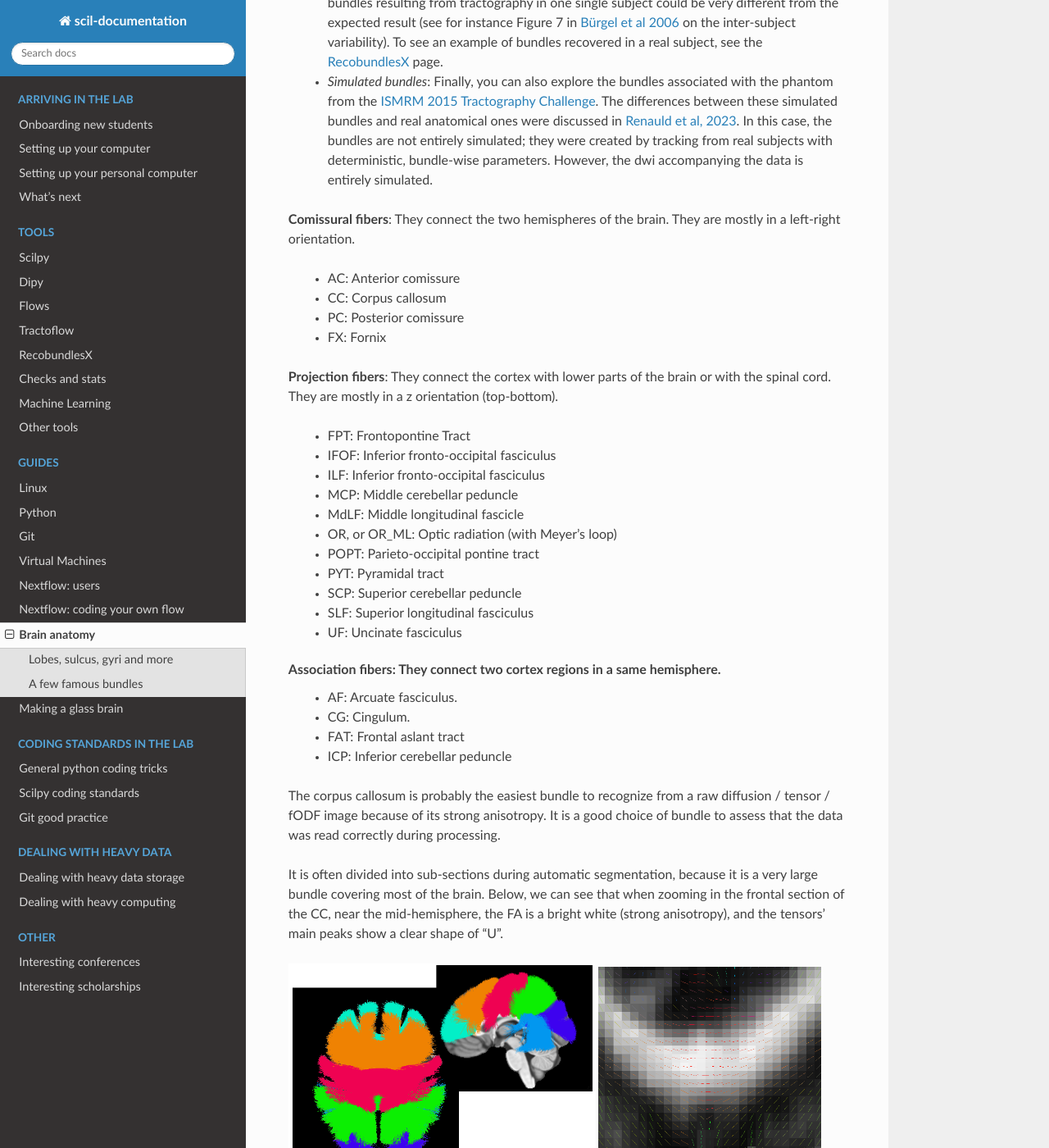
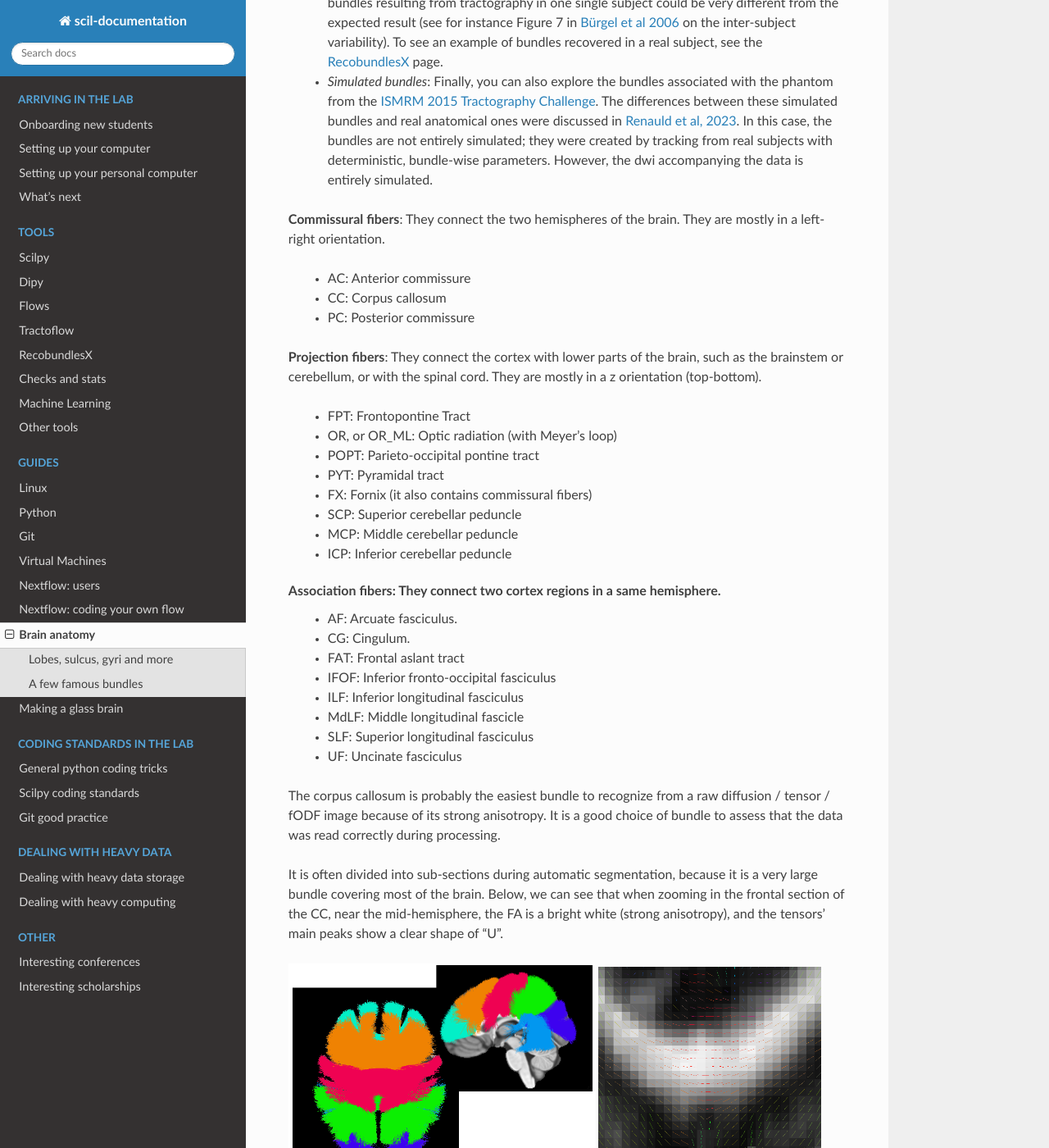
Before and after one commit to scilus/scil-documentation, a Sphinx documentation site: the page built from source/guides/anatomy.rst, in a window 1280 px wide and 1400 px high, scrolled down 904 px. Shown: the whole window at 82% size. Built offline with Sphinx 7.4.7 and the Read the Docs theme 3.1.0, drawn with Linux system fonts in a browser that asks for light colours.

Commit message:
Fix the anatomy page

```diff
--- a/source/guides/anatomy.rst
+++ b/source/guides/anatomy.rst
@@ -22,33 +22,32 @@ The anatomical description of bundles (or tract, fasciculus, tractus, etc.) is a
 
     - *Simulated bundles*: Finally, you can also explore the bundles associated with the phantom from the `ISMRM 2015 Tractography Challenge <https://tractometer.org/ismrm2015/home/>`_. The differences between these simulated bundles and real anatomical ones were discussed in `Renauld et al, 2023 <https://www.nature.com/articles/s41598-023-28560-w>`_. In this case, the bundles are not entirely simulated; they were created by tracking from real subjects with deterministic, bundle-wise parameters. However, the dwi accompanying the data is entirely simulated.
 
-**Comissural fibers**: They connect the two hemispheres of the brain. They are mostly in a left-right orientation.
+**Commissural fibers**: They connect the two hemispheres of the brain. They are mostly in a left-right orientation.
 
-    - AC: Anterior comissure
+    - AC: Anterior commissure
     - CC: Corpus callosum
-    - PC: Posterior comissure
-    - FX: Fornix
+    - PC: Posterior commissure
 
-**Projection fibers**: They connect the cortex with lower parts of the brain or with the spinal cord. They are mostly in a z orientation (top-bottom).
+**Projection fibers**: They connect the cortex with lower parts of the brain, such as the brainstem or cerebellum, or with the spinal cord. They are mostly in a z orientation (top-bottom).
 
     - FPT: Frontopontine Tract
-    - IFOF: Inferior fronto-occipital fasciculus
-    - ILF: Inferior fronto-occipital fasciculus
-    - MCP: Middle cerebellar peduncle
-    - MdLF: Middle longitudinal fascicle
     - OR, or OR_ML: Optic radiation (with Meyer's loop)
     - POPT: Parieto-occipital pontine tract
     - PYT: Pyramidal tract
+    - FX: Fornix (it also contains commissural fibers)
     - SCP: Superior cerebellar peduncle
-    - SLF: Superior longitudinal fasciculus
-    - UF: Uncinate fasciculus
-
+    - MCP: Middle cerebellar peduncle
+    - ICP: Inferior cerebellar peduncle
 
 **Association fibers**: They connect two cortex regions in a same hemisphere.
     - AF: Arcuate fasciculus.
     - CG: Cingulum.
     - FAT: Frontal aslant tract
-    - ICP: Inferior cerebellar peduncle
+    - IFOF: Inferior fronto-occipital fasciculus
+    - ILF: Inferior longitudinal fasciculus
+    - MdLF: Middle longitudinal fascicle
+    - SLF: Superior longitudinal fasciculus
+    - UF: Uncinate fasciculus
 
 
 The corpus callosum is probably the easiest bundle to recognize from a raw diffusion / tensor / fODF image because of its strong anisotropy. It is a good choice of bundle to assess that the data was read correctly during processing.
```
